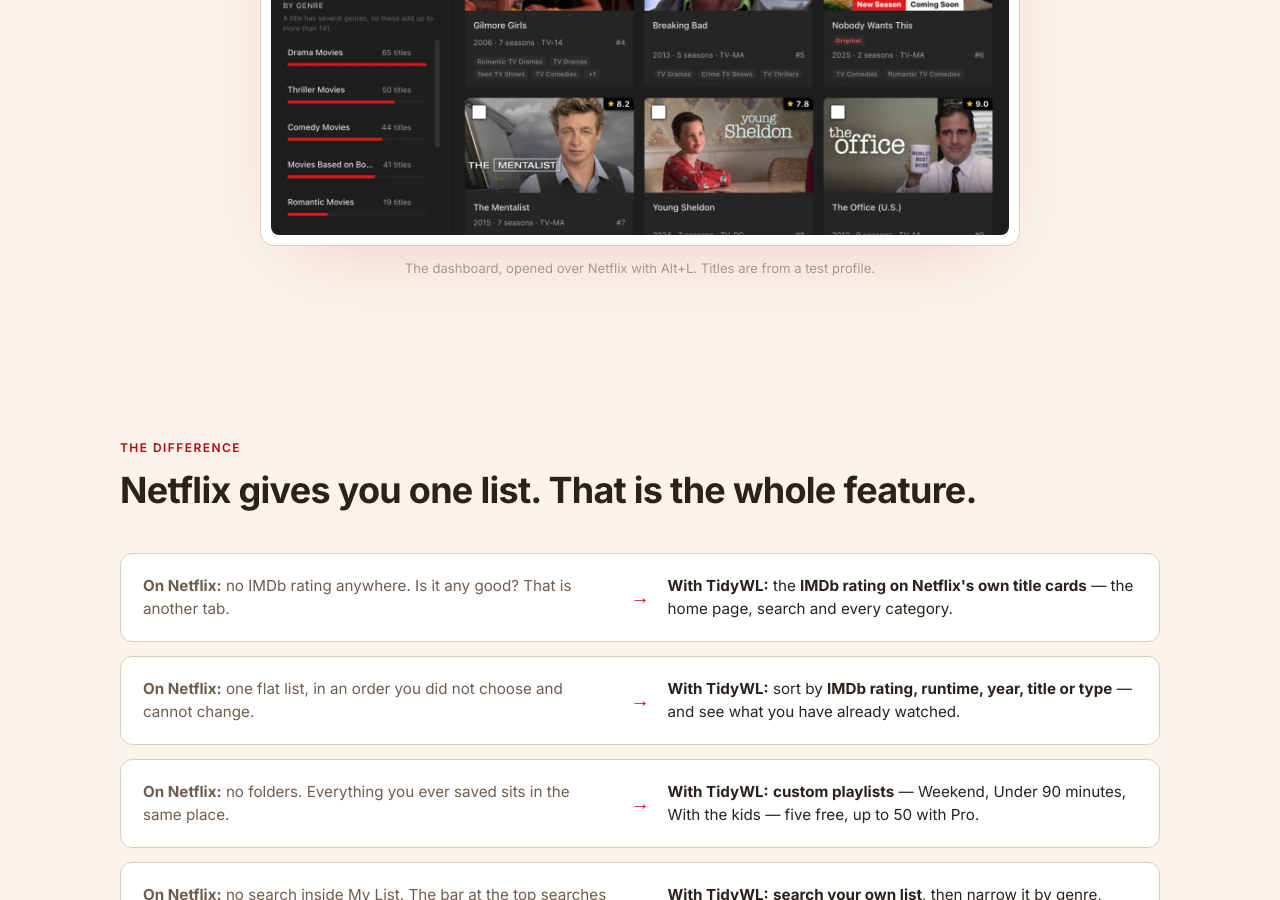
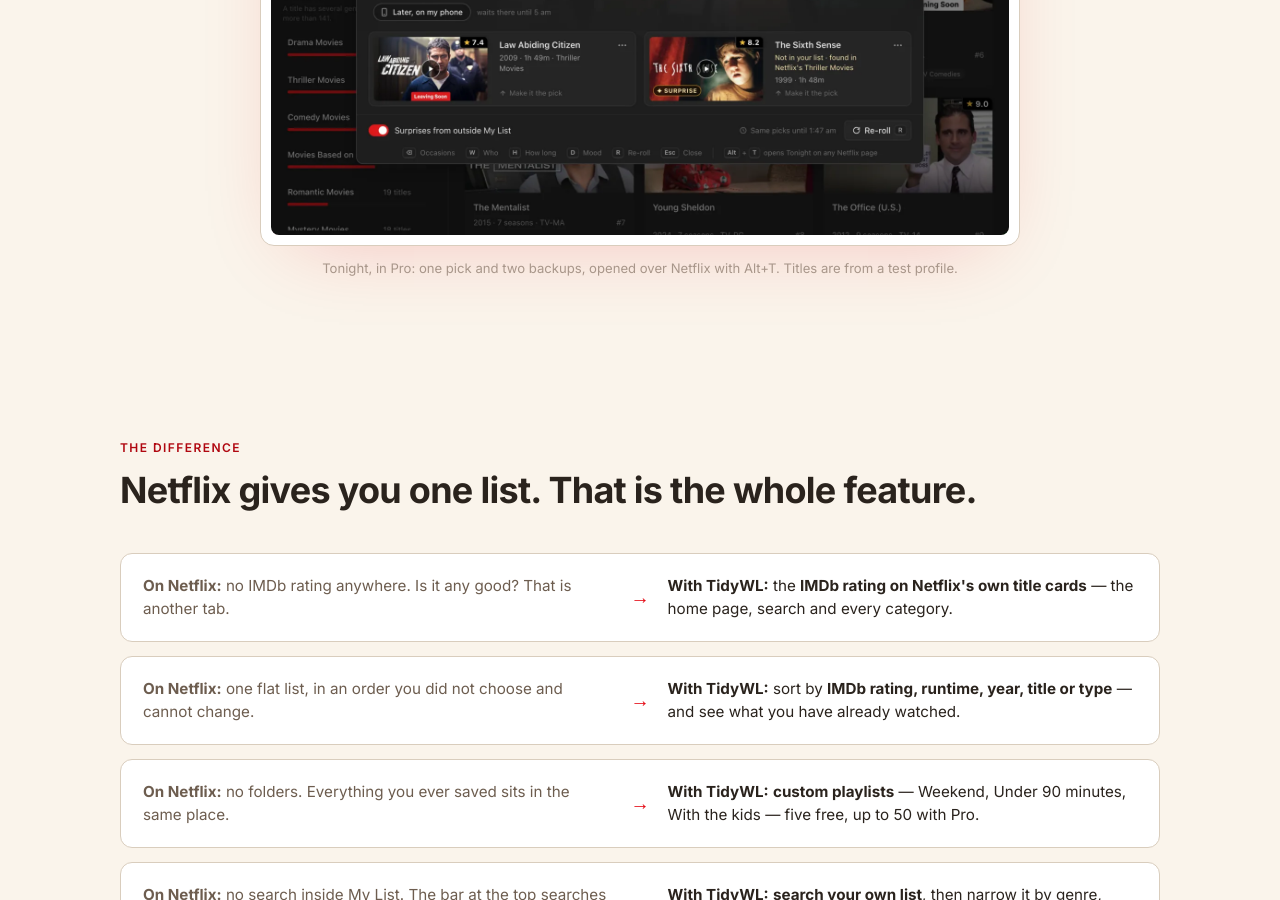
Before and after one commit to dominic-lam/tidywl-site, a Jekyll site: the page built from netflix/index.html, in a window 1280 px wide and 900 px high, scrolled down 907 px. Built offline with Jekyll 4.4.1, drawn with Linux system fonts in a browser that asks for light colours.

Commit message:
feat(netflix): Tonight's picks under the slogan
The 141-title grid under "Tonight's movie, decided" showed the paralysis,
not the decision. The hero is now Tonight's picks screen (Date night, The
Nice Guys and two backups), taken on the tidywl test profile with the dev
wrench hidden. The caption says it is Pro. The grid stays the JSON-LD
screenshot.

Co-Authored-By: Claude Opus 5.5 <noreply@anthropic.com>
Claude-Session: https://claude.ai/code/session_01RZYPkEVjTr5Z7KQAePTQ1B

```diff
--- a/netflix/index.html
+++ b/netflix/index.html
@@ -76,11 +76,11 @@ faq:
     {%- endif %}
 
     <figure class="nf-shot">
-      <img src="/assets/netflix-landing-my-list.webp"
-           alt="The TidyWL dashboard open over Netflix: 141 titles as cards, each with its IMDb rating in a corner of the art and its year, runtime or seasons, maturity rating and genres, a genre breakdown down the left, and a toolbar of sort, filter and selection controls."
+      <img src="/assets/netflix-landing-tonight.webp"
+           alt="Tonight open over the dashboard, set to Date night: with a partner, a movie, gripping. The pick is The Nice Guys, IMDb 7.4, 2016, 1 hour 56 minutes, with Play, Not tonight and Later, on my phone; the two backups are Law Abiding Citizen at 7.4 and The Sixth Sense at 8.2, a surprise from outside My List."
            width="1600" height="1308" loading="eager" decoding="async">
     </figure>
-    <p class="nf-shot-caption">The dashboard, opened over Netflix with Alt+L. Titles are from a test profile.</p>
+    <p class="nf-shot-caption">Tonight, in Pro: one pick and two backups, opened over Netflix with Alt+T. Titles are from a test profile.</p>
   </div>
 </section>
 
```
Also changed, not shown: assets/netflix-landing-tonight.webp (added).
